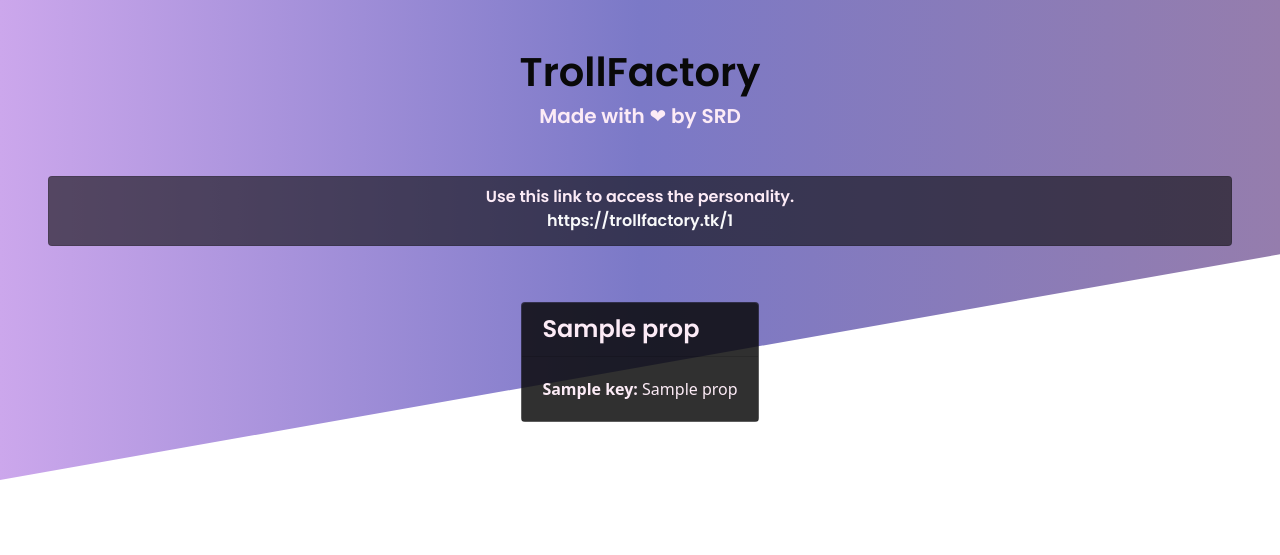
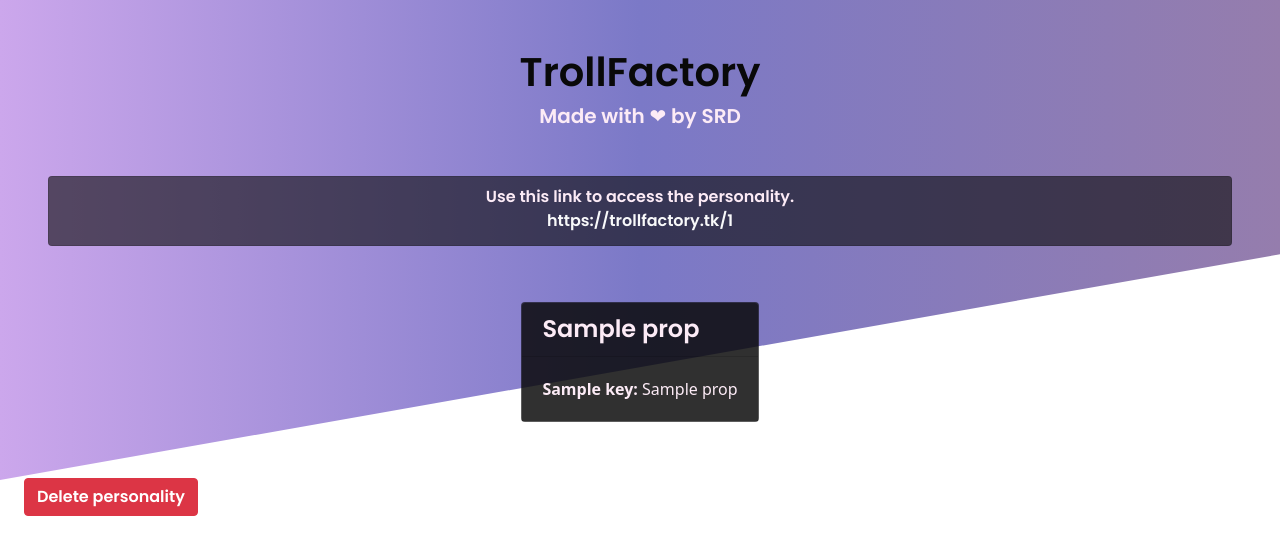
Before and after one commit to stanislawowski/TrollFactory, a Flask app: template templates/output.html in a window 1280 px wide. Shown: the top 555 px of the page. Run offline with Flask 2, Linux system fonts and the light colour scheme; the template is opened without the code that fills it: most values are stand-ins (such as "Sample title", 1, 10 or a date in 2020); some libraries are stand-ins or nearby versions.

Commit message:
Personalities removing

```diff
--- a/server.py
+++ b/server.py
@@ -3,6 +3,7 @@ from trollfactory import generate, TROLLFACTORY_VERSION
 from json import loads, dumps
 from os.path import isfile
 from uuid import uuid4
+from subprocess import run
 app = Flask(__name__, static_url_path='', static_folder='static')
 
 @app.route('/', methods=['GET'])
@@ -31,6 +32,13 @@ def output_uuid(person_uuid):
     else:
         return redirect('/')
 
+@app.route('/del/<uuid:person_uuid>', methods=['POST'])
+def delete_personality(person_uuid):
+    file_path = ''.join(['personalities/', str(person_uuid), '.json'])
+    if isfile(file_path):
+        run(['shred', '-fuz', file_path])
+    return redirect('/')
+
 @app.route('/api', methods=['GET'])
 def api():
     return render_template('/api.html')
--- a/templates/output.html
+++ b/templates/output.html
@@ -40,4 +40,9 @@
       {% endif %}
     {% endfor %}
   </div><br>
+  <form action="/del/{{ id }}" method="post">
+    <button type="submit" class="btn btn-danger m-4">
+      Delete personality
+    </button>
+  </form>
 </body>
```
